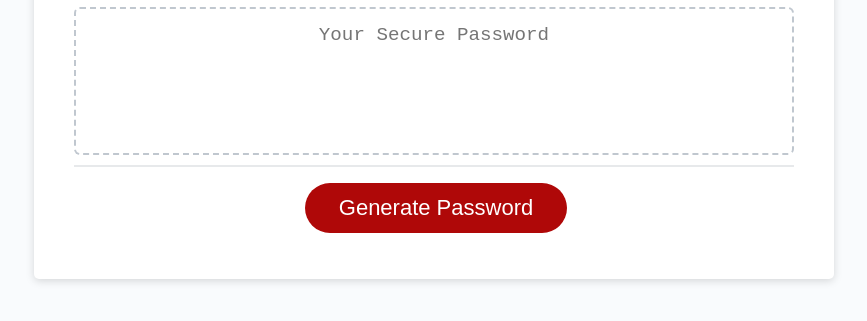
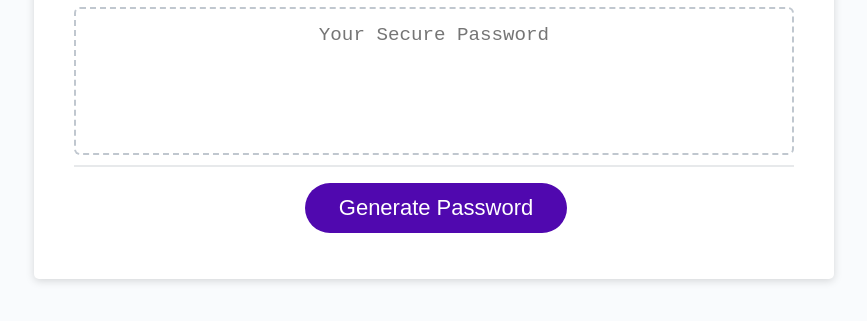
Before and after one commit to melinamboedecker/3-JS-PasswordGenerator, a plain HTML site: page index.html in a window 1280 px wide. Shown: the part 241-562 px from the top of the page, without its empty margins (206-1073 px from the left). Drawn offline with Linux system fonts and the light colour scheme.

Commit message:
change color of button

```diff
--- a/styles/style.css
+++ b/styles/style.css
@@ -74,7 +74,7 @@ header {
 
 .btn {
   border: none;
-  background-color: hsl(360, 91%, 36%);
+  background-color: rgb(80, 8, 175);
   border-radius: 25px;
   box-shadow: rgba(0, 0, 0, 0.1) 0px 1px 6px 0px rgba(0, 0, 0, 0.2) 0px 1px 1px
     0px;
```
